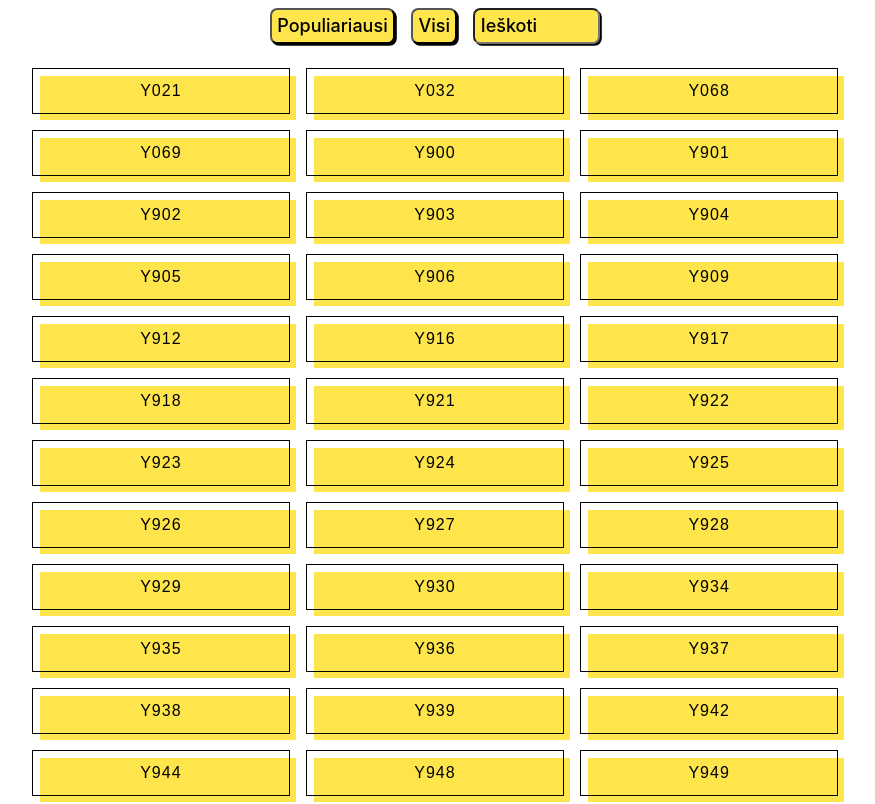
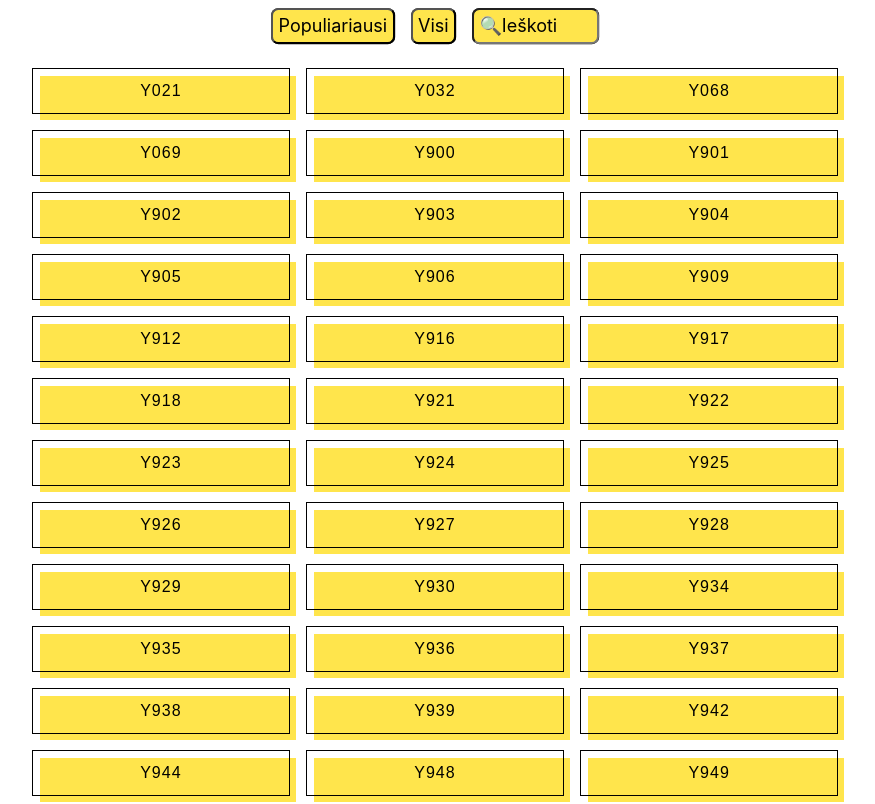
Before and after one commit to Mancefas/Y-something, a React (Create React App) app: page / in a window 1280 px wide. Shown: the top 804 px of the page, without its empty margins (205-1080 px from the left). Built offline with nearby package versions, Linux system fonts and the light colour scheme.

Commit message:
CSS changes, added magnifying glass to placeholder

```diff
--- a/src/App.css
+++ b/src/App.css
@@ -69,17 +69,17 @@
   background: var(--main-color);
   font-family: inherit;
   padding: 0.3em 0.3em;
-  font-weight: 500;
+  font-weight: 400;
   font-size: 18px;
   /* border: 3px solid black; */
   border-radius: 0.4em;
-  box-shadow: 0.1em 0.1em;
+  box-shadow: 0.01em 0.01em;
   margin: 0.5rem;
 }
 
 .filterBtn:hover {
   transform: translate(-0.05em, -0.05em);
-  box-shadow: 0.15em 0.15em;
+  box-shadow: 0.05em 0.05em;
 }
 
 .filterBtn:active {
@@ -93,19 +93,18 @@
   font-family: inherit;
   width: 7rem;
   padding: 0.3em 0.3em;
-  font-weight: 500;
   font-size: 18px;
   border-radius: 0.4em;
-  box-shadow: 0.1em 0.1em;
+  box-shadow: 0.01em 0.01em;
   margin: 0.5rem;
 }
 
 .seachInput:focus {
   transform: translate(-0.05em, -0.05em);
-  box-shadow: 0.15em 0.15em;
+  box-shadow: 0.05em 0.05em;
 }
 
 .seachInput::placeholder {
   color: black;
-  font-weight: 500;
+  font-weight: 400;
 }
--- a/src/App.js
+++ b/src/App.js
@@ -55,7 +55,7 @@ function App() {
         </button>
         <input
           className="seachInput"
-          placeholder="Ieškoti"
+          placeholder="🔍Ieškoti"
           type="text"
           value={searchInput}
           onChange={(e) => setSearchInput(e.target.value)}
```
